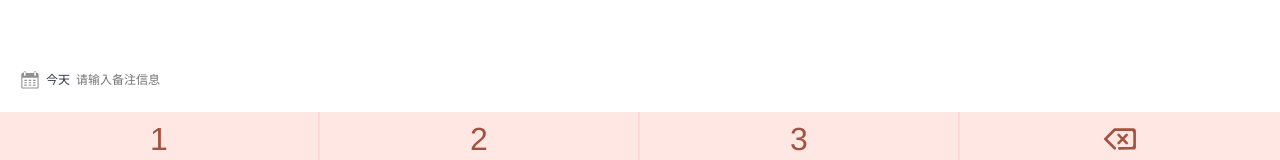
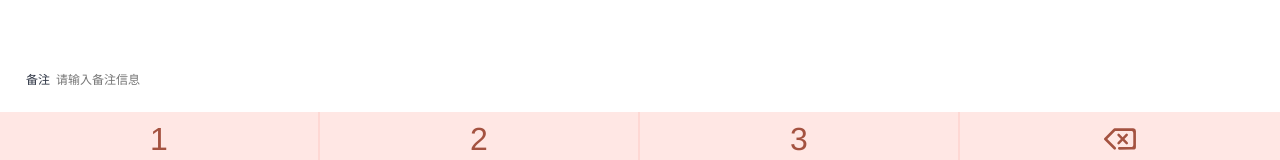
Before and after one commit to VF25G/catMoney, a Vue app: page /money in a window 1280 px wide. Shown: the part 464-624 px from the top of the page. Built offline with nearby package versions, Linux system fonts and the light colour scheme.

Commit message:
updated Noetes.Vue become to a Common components

```diff
--- a/src/components/Money/Notes.vue
+++ b/src/components/Money/Notes.vue
@@ -1,22 +1,26 @@
 <template>
   <div class="notesWrapper">
     <label class="notes">
-      <Icon name="date"/>
-      <span class="date">今天</span>
+<!--      <Icon name="date"/>-->
+      <span class="date">{{fieldName}}</span>
       <input type="text"
              v-model="value"
-             placeholder="请输入备注信息">
+             :placeholder="placeholder">
     </label>
   </div>
 </template>
 
 <script lang="ts">
   import Vue from 'vue';
-  import {Component, Watch} from 'vue-property-decorator';
+  import {Component, Prop, Watch} from 'vue-property-decorator';
 
   @Component
   export default class Notes extends Vue {
     value = '';
+
+    @Prop({required: true}) fieldName!: string;
+    @Prop() placeholder?: string;
+    //@Prop({required: true}) needDateIcon!: boolean;
 
     @Watch('value')
     onValueChanged(newValue: string) {
--- a/src/views/EditLabel.vue
+++ b/src/views/EditLabel.vue
@@ -1,7 +1,10 @@
 <template>
   <Layout>
+    <div>
     <Icon name="left"/>
     <span>编辑标签</span>
+    </div>
+    <Notes field-name="标签名" placeholder="请输入标签名"/>
   </Layout>
 </template>
 
@@ -9,8 +12,10 @@
   import Vue from 'vue';
   import {Component} from 'vue-property-decorator';
   import tagListModel from '@/modles/tagListModel';
-
-  @Component
+  import Notes from '@/components/Money/Notes.vue';
+  @Component({
+    components: {Notes}
+  })
   export default class EditLabel extends Vue {
     created() {
       const id = this.$route.params.id;
--- a/src/views/Money.vue
+++ b/src/views/Money.vue
@@ -8,7 +8,7 @@
                         disburseTagsList:
                         receiptTagsList"
           class="tags"/>
-    <Notes :value.sync="record.notes"/>
+    <Notes field-name="备注" placeholder="请输入备注信息" :value.sync="record.notes"/>
     <NumberPad :value.sync="record.amount" @submit="saveRecord" class="numberPad"/>
   </div>
 </template>
```
